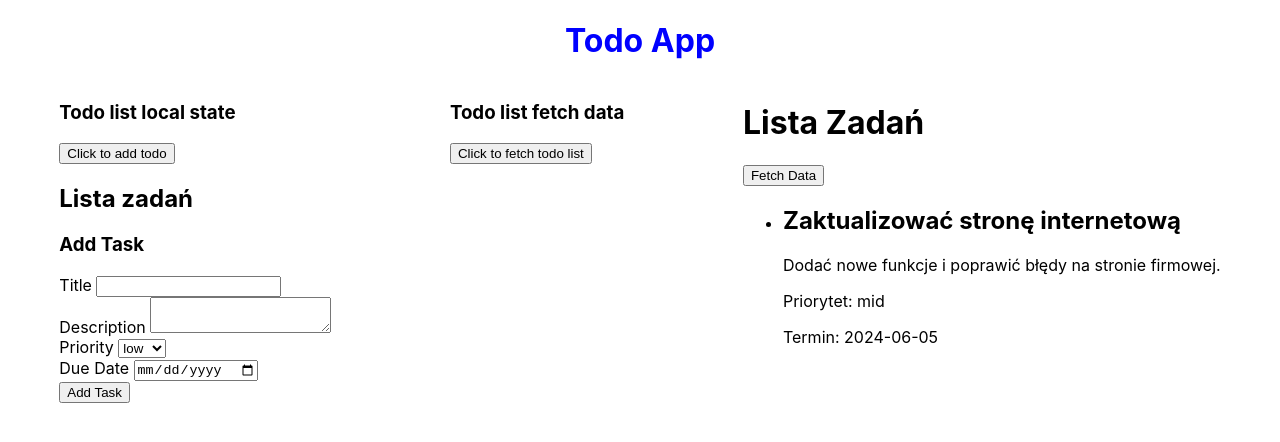
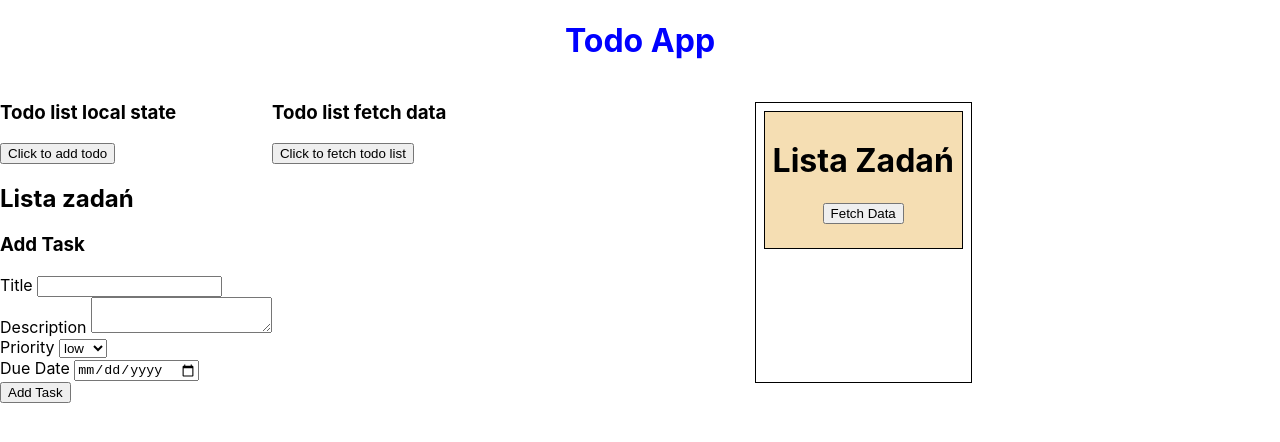
Before and after one commit to pmrukot/todo-app, a React (Create React App) app: page / in a window 1280 px wide. Shown: the top 442 px of the page. Built offline with nearby package versions, Linux system fonts and the light colour scheme.

Commit message:
table wip

```diff
--- a/src/App.styles.ts
+++ b/src/App.styles.ts
@@ -14,3 +14,22 @@ export const Layout = styled.div`
   display: flex;
   justify-content: space-around;
 `;
+
+export const Table = styled.table`
+  display: flex;
+  border-collapse: collapse;
+  margin: 20px auto;
+  border: 2px black;
+`;
+
+export const Th = styled.th`
+  border: 1px solid;
+  padding: 8px;
+  background-color: wheat;
+`;
+
+export const Td = styled.td`
+  border: 1px solid;
+  padding: 8px;
+  text-align: center;
+`;
--- a/src/App.tsx
+++ b/src/App.tsx
@@ -14,7 +14,13 @@ const App = () => (
       <S.Layout>
         <TodoListLocalState />
         <TodoListDataFetching />
-          <FetchDataFromJson />
+          <S.Table>
+            <S.Td>
+              <S.Th>
+              <FetchDataFromJson />
+              </S.Th>
+            </S.Td>
+          </S.Table>
       </S.Layout>
     </S.AppContainer>
   </QueryClientProvider>
--- a/src/components/TodoListDataFetchingFromJson.tsx
+++ b/src/components/TodoListDataFetchingFromJson.tsx
@@ -15,30 +15,31 @@ const response = async () =>
 const FetchDataFromJson: React.FC = () => {
     const [tasks, setTasks] = useState<Task[]>([]);
     const [counter, setCounter] = useState(0);
-    // const fetchData = async () => {
-    //     try {
-    //         const response = async () =>
-    //             sleep(3000).then(() => tasksJson)
-    //         const data = await response();
-    //         setTasks(data);
-    //         console.log(data)
-    //     } catch (error) {
-    //         console.log('Error fetching data:', error);
-    //     }
-    // };
+    const fetchData = async () => {
+        try {
+            const response = async () =>
+                sleep(3000).then(() => tasksJson)
+            const data = await response();
+            setTasks(data);
+            console.log(data)
+        } catch (error) {
+            console.log('Error fetching data:', error);
+        }
+    };
 
-    useEffect( () => {
-         response().then( (data) => {
-            setTasks([data[counter]])
-        }).catch( (error) => {
-            console.log(error)
-         });
-     }, [ counter ])
-    console.log(counter)
+    // useEffect( () => {
+    //      response().then( (data) => {
+    //         setTasks([data[counter]])
+    //     }).catch( (error) => {
+    //         console.log(error)
+    //      });
+    //  }, [ counter ])
+    // console.log(counter)
     return (
         <div>
             <h1>Lista Zadań</h1>
-            <button onClick={() => setCounter( (value) => value + 1)} >
+            {/*<button onClick={() => setCounter( (value) => value + 1)} >*/}
+            <button onClick={fetchData} >
                 Fetch Data
             </button>
             <ul>
```
